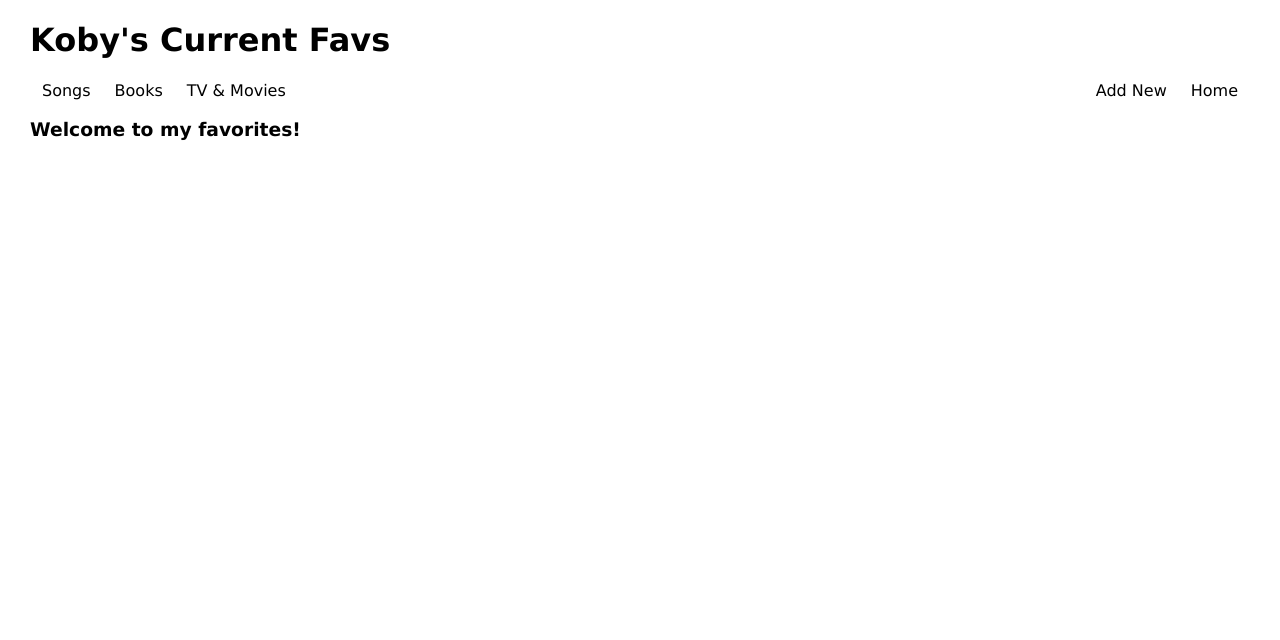
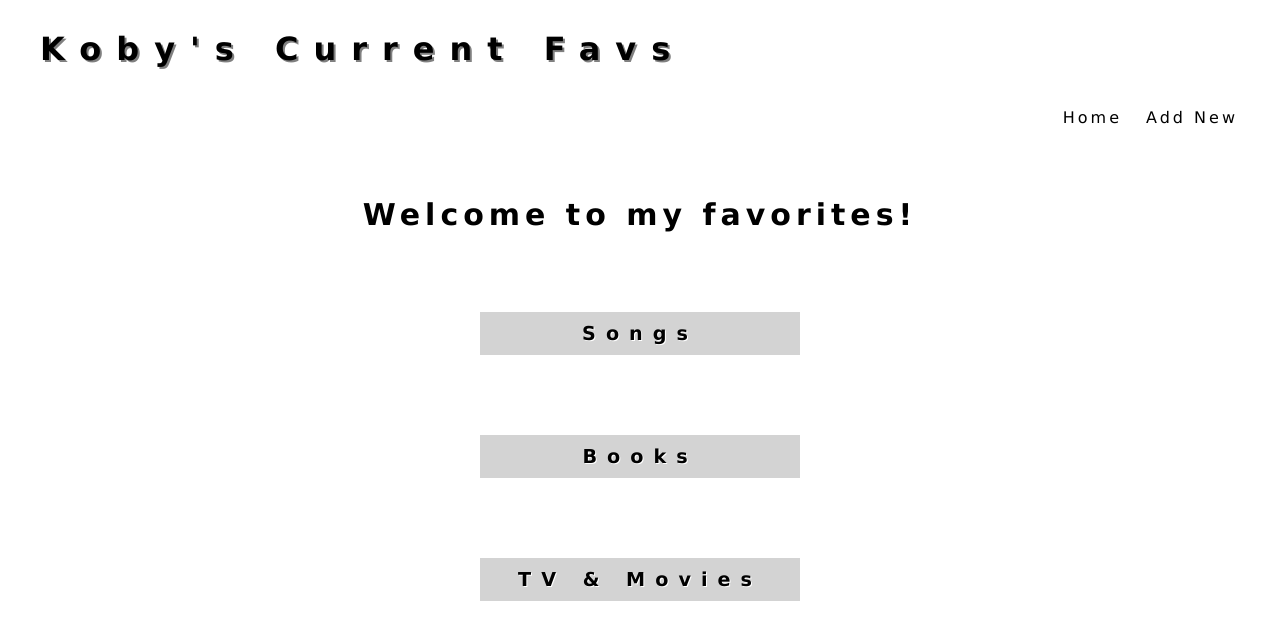
Before and after one commit to finkkoby/phase-2-project, a React (Create React App) app: page / in a window 1280 px wide. Shown: the top 640 px of the page. Built offline with nearby package versions, Linux system fonts and the light colour scheme.

Commit message:
additional style and added navbar toggle

```diff
--- a/db.json
+++ b/db.json
@@ -25,7 +25,7 @@
       "image": "https://images.genius.com/324acb2792e1aec593b539054faab2ea.1000x1000x1.png"
     },
     {
-      "id": "ac94",
+      "id": "358e",
       "title": "That's The Way It Is",
       "artist": "Betsy Wolfe",
       "album": "& Juliet",
@@ -91,13 +91,6 @@
       "year": "2022-present",
       "type": "tv",
       "image": "https://m.media-amazon.com/images/M/MV5BOWVkOTM4MDAtMTkwMS00ZTE0LTk0ZGMtNDQzOTYyOGNiNjg0XkEyXkFqcGdeQXVyMDM2NDM2MQ@@._V1_.jpg"
-    },
-    {
-      "id": "be7a",
-      "title": "The Devil Wears Prada",
-      "year": "2006",
-      "type": "movie",
-      "image": "https://m.media-amazon.com/images/M/MV5BZjQ3ZTIzOTItMGNjNC00MWRmLWJlMGEtMjJmMDM5ZDIzZGM3XkEyXkFqcGdeQXVyMTkzODUwNzk@._V1_.jpg"
     }
   ]
 }
--- a/src/App.css
+++ b/src/App.css
@@ -20,6 +20,10 @@ nav a {
 nav a.active {
   font-weight: bold;
   background-color: lightgrey;
+}
+
+nav a:hover {
+  box-shadow:gray 1px 1px;
 }
 
 div.item-list {
@@ -97,3 +101,57 @@ form input {
 form button {
   margin: 10px 0px;
 }
+
+a.home-link {
+  text-decoration: none;
+  color: #000;
+  display: flex;
+  flex-direction: column;
+  flex-wrap: wrap;
+  align-content: center;
+  font-size: larger;
+  font-weight: bold;
+  margin: 40px 30px;
+  padding: 10px;
+  width: 300px;
+  background-color: lightgray;
+  letter-spacing: 10px;
+  text-shadow: white 1px 1px;
+}
+
+a.home-link:hover {
+  box-shadow:#000 2px 2px;
+}
+
+div.delete-button button {
+  padding: 5px 10px;
+  background-color: lightgray;
+  border: none;
+  opacity: 60%;
+}
+
+div.delete-button button:hover {
+  box-shadow:black 1px 1px;
+}
+
+h1 {
+  letter-spacing: 15px;
+  text-shadow: gray 2px 2px;
+  margin: 30px 10px 40px 10px;
+}
+
+div.home-body {
+  margin: 30px 10px;
+  display: flex;
+  flex-direction: column;
+  align-items: center;
+}
+
+div.home-body h4 {
+  letter-spacing: 5px;
+  font-size: 30px;
+}
+
+a {
+  letter-spacing: 3px;
+}
--- a/src/App.js
+++ b/src/App.js
@@ -5,11 +5,21 @@ import NavBar from './components/NavBar';
 import { useState } from 'react';
 
 function App() {
+  const [header, setHeader] = useState(false)
+
+  function toggleNavBar(boo = true) {
+    if (header === false && boo === true) {
+      setHeader(true)
+    } else if (boo === false) {
+      setHeader(false)
+    }
+  }
+
   return (
     <div className="App">
       <Header />
-      <NavBar />
-      <Outlet />
+      <NavBar toggleNavBar={toggleNavBar} header={header}/>
+      <Outlet context={toggleNavBar} />
     </div>
   );
 }
--- a/src/components/BookCard.js
+++ b/src/components/BookCard.js
@@ -4,7 +4,7 @@ function BookCard({ book, onDelete, button }) {
         <div className='card'>
             <div className='item-card'>
                 <div className='card-image'>
-                    <img src={book.image} alt={book.title} />
+                    <img src={book.image === '' ? 'https://m.media-amazon.com/images/I/31Lw+SqElDL._AC_UF894,1000_QL80_.jpg' : book.image} alt={book.title} />
                 </div>
                 <div className='card-info'>
                     <div className='card-info-title'>
--- a/src/components/NavBar.js
+++ b/src/components/NavBar.js
@@ -1,16 +1,16 @@
 import { NavLink, Link } from "react-router-dom";
 
-function NavBar() {
+function NavBar({ toggleNavBar, header }) {
     return (
         <nav className='navbar'>
-            <div>
+            {header ? <div>
                 <NavLink to="/songs">Songs</NavLink>
                 <NavLink to="/books">Books</NavLink>
                 <NavLink to="/tv-movies">TV & Movies</NavLink>
-            </div>
+            </div> : <div></div>}
             <div>
+                <Link to="/">Home</Link>
                 <NavLink to="/add-new">Add New</NavLink>
-                <Link to="/">Home</Link>
             </div>
         </nav>
     )
--- a/src/components/SongCard.js
+++ b/src/components/SongCard.js
@@ -3,7 +3,7 @@ function SongCard({ song, onDelete, button }) {
         <div className='card'>
             <div className='item-card'>
                 <div className='card-image album'>
-                    <img src={song.image} alt={song.album} />
+                    <img src={song.image === '' ? 'https://media.istockphoto.com/id/451338029/photo/vinyl-record.jpg?s=612x612&w=0&k=20&c=h_DUl-RXAlBvLz2dH_EgPEr7kpcwFLzwqE8Ir3xXUEg=' : song.image} alt={song.album} />
                 </div>
                 <div className='card-info'>
                     <div className='card-info-title'>
--- a/src/components/TVMovieCard.js
+++ b/src/components/TVMovieCard.js
@@ -3,7 +3,7 @@ function TVMovieCard({ movie, onDelete, button }) {
         <div className='card'>
             <div className='item-card'>
                 <div className='card-image'>
-                    <img src={movie.image} alt={movie.title} />
+                    <img src={movie.image === '' ? 'https://t3.ftcdn.net/jpg/00/63/63/46/360_F_63634678_7ea6wuF1yvCq7NKkCAGnYUmcrsQEpEdm.jpg' : movie.image} alt={movie.title} />
                 </div>
                 <div className='card-info'>
                     <div className='card-info-title'>
--- a/src/pages/AddNew.js
+++ b/src/pages/AddNew.js
@@ -1,10 +1,16 @@
-import { useState } from'react';
+import { useState, useEffect } from'react';
 import NewSong from '../components/NewSong';
 import NewBook from '../components/NewBook';
 import NewTVMovie from '../components/NewTVMovie';
+import { useOutletContext } from'react-router-dom';
 
 function AddNew() {
     const [type, setType] = useState('song');
+    const clickFunction = useOutletContext();
+
+    useEffect(() => {
+        clickFunction(true);
+    }, [])
 
     function handleTypeChange(e) {
         setType(e.target.value);
--- a/src/pages/Books.js
+++ b/src/pages/Books.js
@@ -1,7 +1,14 @@
 import { useState, useEffect } from 'react';
 import BookCard from '../components/BookCard';
+import { useOutletContext } from'react-router-dom';
+
 function Books() {
     const [books, setBooks] = useState([]);
+    const clickFunction = useOutletContext();
+
+    useEffect(() => {
+        clickFunction(true);
+    }, [])
 
     useEffect(() => {
         fetch(`http://localhost:3000/books`)
--- a/src/pages/Home.js
+++ b/src/pages/Home.js
@@ -1,7 +1,17 @@
+import { Link, useOutletContext } from'react-router-dom';
+import { useEffect } from'react';
+
 function Home() {
+    const clickFunction = useOutletContext();
+    useEffect(() => {
+        clickFunction(false);
+    }, [])
     return (
-        <div>
-            <h3>Welcome to my favorites!</h3>
+        <div className='home-body'>
+            <h4>Welcome to my favorites!</h4>
+            <Link to="/songs" className='home-link'>Songs</Link>
+            <Link to="/books" className='home-link'>Books</Link>
+            <Link to="/tv-movies" className='home-link'>TV & Movies</Link>
         </div>
     )
 }
--- a/src/pages/Songs.js
+++ b/src/pages/Songs.js
@@ -1,8 +1,14 @@
 import { useState, useEffect } from 'react';
 import SongCard from '../components/SongCard';
+import { useOutletContext } from 'react-router-dom';
 
 function Songs() {
     const [songs, setSongs] = useState([]);
+    const clickFunction = useOutletContext();
+
+    useEffect(() => {
+        clickFunction(true);
+    }, [])
 
     useEffect(() => {
         fetch(`http://localhost:3000/songs`)
--- a/src/pages/TVMovies.js
+++ b/src/pages/TVMovies.js
@@ -1,8 +1,14 @@
 import React, { useState, useEffect } from'react';
 import TVMovieCard from '../components/TVMovieCard';
+import { useOutletContext } from'react-router-dom';
 
 function TVMovies() {
     const [movies, setMovies] = useState([]);
+    const clickFunction = useOutletContext();
+
+    useEffect(() => {
+        clickFunction(true);
+    }, [])
 
     useEffect(() => {
         fetch(`http://localhost:3000/tv-movies`)
```
